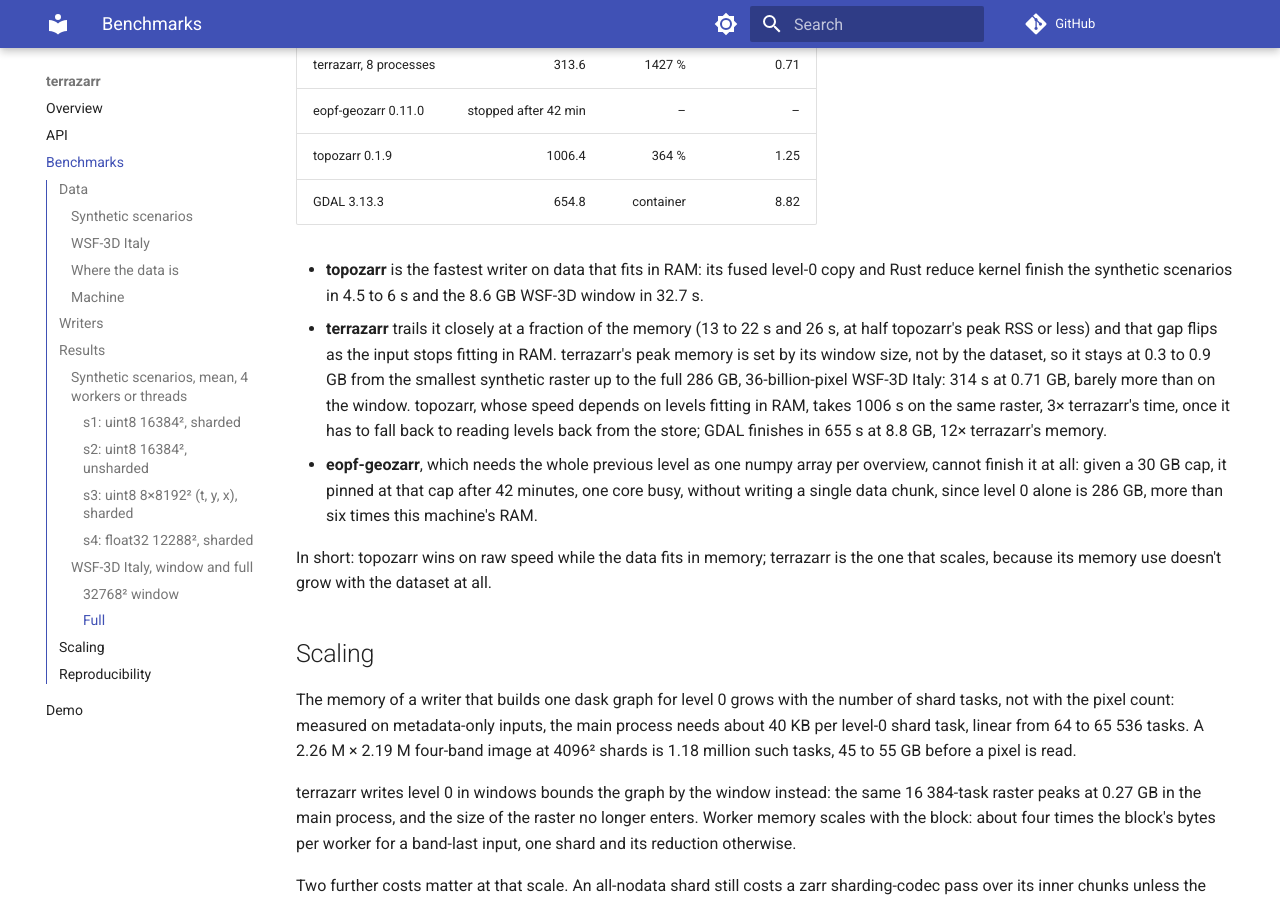
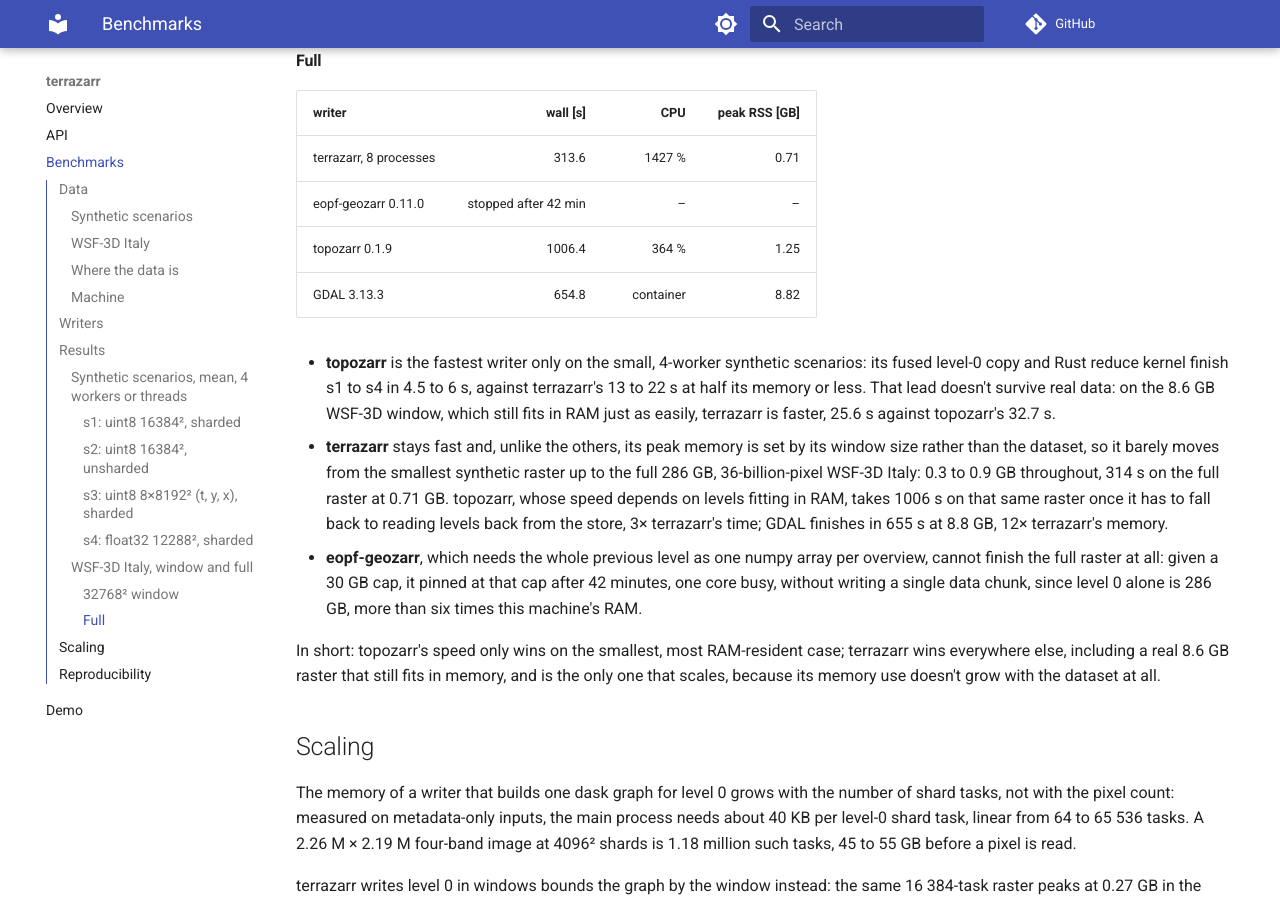
Before and after one commit to mindearth/terrazarr, an MkDocs documentation site: the page built from docs/benchmarks.md, in a window 1280 px wide and 900 px high, scrolled down 7250 px. Built offline with MkDocs 1.6.1 and Material for MkDocs 9.7.7, drawn with Linux system fonts in a browser that asks for light colours; comment, search, counter and statistics services are not loaded; some of the changed text lies outside the part shown.

Commit message:
update charts, update api docs

```diff
--- a/docs/benchmarks.md
+++ b/docs/benchmarks.md
@@ -102,11 +102,12 @@
 
 ### Synthetic scenarios, mean, 4 workers or threads
 
-![Wall time by writer, synthetic scenarios s1-s4](assets/bench-synthetic-wall.svg)
-![Peak memory by writer, synthetic scenarios s1-s4](assets/bench-synthetic-memory.svg)
+![Wall time by writer relative to terrazarr, synthetic scenarios s1-s4](assets/bench-synthetic-wall.svg)
+![Peak memory by writer relative to terrazarr, synthetic scenarios s1-s4](assets/bench-synthetic-memory.svg)
 
-CPU utilisation and object counts aren't in the charts; the table below each scenario has the
-full precision.
+Each bar is a multiple of terrazarr's own number on that scenario (terrazarr, 4 processes = 1×,
+the dashed line); the absolute seconds and gigabytes, CPU utilisation and object counts aren't in
+the charts — the table below each scenario has the full precision.
 
 #### s1: uint8 16384², sharded
 
@@ -152,8 +153,11 @@
 
 ### WSF-3D Italy, window and full
 
-![Wall time by writer, WSF-3D Italy window and full](assets/bench-wsf-wall.svg)
-![Peak memory by writer, WSF-3D Italy window and full](assets/bench-wsf-memory.svg)
+![Wall time by writer relative to terrazarr, WSF-3D Italy window and full](assets/bench-wsf-wall.svg)
+![Peak memory by writer relative to terrazarr, WSF-3D Italy window and full](assets/bench-wsf-memory.svg)
+
+Each bar is a multiple of terrazarr's own number on that run (terrazarr, 8 processes = 1×, the
+dashed line); the table below has the absolute seconds and gigabytes.
 
 #### 32768² window
 
@@ -176,17 +180,25 @@
 
 
 
-- **topozarr** is the fastest writer on data that fits in RAM: its fused
-level-0 copy and Rust reduce kernel finish the synthetic scenarios in 4.5 to 6 s and the 8.6 GB WSF-3D window in 32.7 s.
-- **terrazarr** trails it closely at a fraction of the memory (13 to 22 s and 26 s, at half topozarr's peak RSS or less) and that gap flips as the input stops fitting in RAM. terrazarr's peak memory is set by its window size, not by the dataset, so it stays at 0.3 to 0.9 GB from the smallest synthetic raster up to the full 286 GB, 36-billion-pixel WSF-3D Italy: 314 s at 0.71 GB, barely more than on the window. topozarr, whose speed depends on levels
-fitting in RAM, takes 1006 s on the same raster, 3× terrazarr's time, once it has to fall back to
-reading levels back from the store; GDAL finishes in 655 s at 8.8 GB, 12× terrazarr's memory.
-- **eopf-geozarr**, which needs the whole previous level as one numpy array per overview, cannot finish it at all: given a 30 GB cap, it pinned at that cap after 42 minutes, one core busy,
-without writing a single data chunk, since level 0 alone is 286 GB, more than six times this
-machine's RAM.
+- **topozarr** is the fastest writer only on the small, 4-worker synthetic scenarios: its fused
+level-0 copy and Rust reduce kernel finish s1 to s4 in 4.5 to 6 s, against terrazarr's 13 to 22 s
+at half its memory or less. That lead doesn't survive real data: on the 8.6 GB WSF-3D window,
+which still fits in RAM just as easily, terrazarr is faster, 25.6 s against
+topozarr's 32.7 s.
+- **terrazarr** stays fast and, unlike the others, its peak memory is set by its window size
+rather than the dataset, so it barely moves from the smallest synthetic raster up to the full
+286 GB, 36-billion-pixel WSF-3D Italy: 0.3 to 0.9 GB throughout, 314 s on the full raster at
+0.71 GB. topozarr, whose speed depends on levels fitting in RAM, takes 1006 s on that same
+raster once it has to fall back to reading levels back from the store, 3× terrazarr's time; GDAL
+finishes in 655 s at 8.8 GB, 12× terrazarr's memory.
+- **eopf-geozarr**, which needs the whole previous level as one numpy array per overview, cannot
+finish the full raster at all: given a 30 GB cap, it pinned at that cap after 42 minutes, one core
+busy, without writing a single data chunk, since level 0 alone is 286 GB, more than six times
+this machine's RAM.
 
-In short: topozarr wins on raw speed while the data fits in memory; terrazarr is
-the one that scales, because its memory use doesn't grow with the dataset at all.
+In short: topozarr's speed only wins on the smallest, most RAM-resident case; terrazarr wins
+everywhere else, including a real 8.6 GB raster that still fits in memory, and is the only one
+that scales, because its memory use doesn't grow with the dataset at all.
 
 ## Scaling
 
```
Also changed, not shown: docs/api.md (+0 -6 lines), docs/assets/bench-synthetic-memory.svg, docs/assets/bench-synthetic-wall.svg, docs/assets/bench-wsf-memory.svg, docs/assets/bench-wsf-wall.svg.
